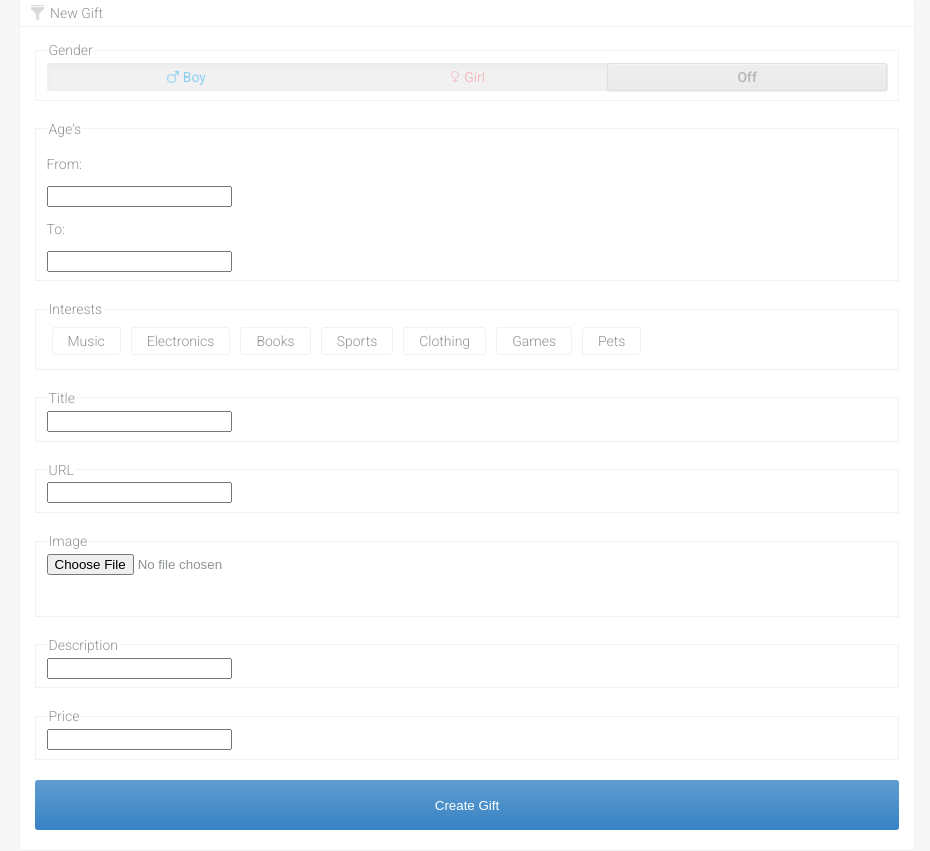
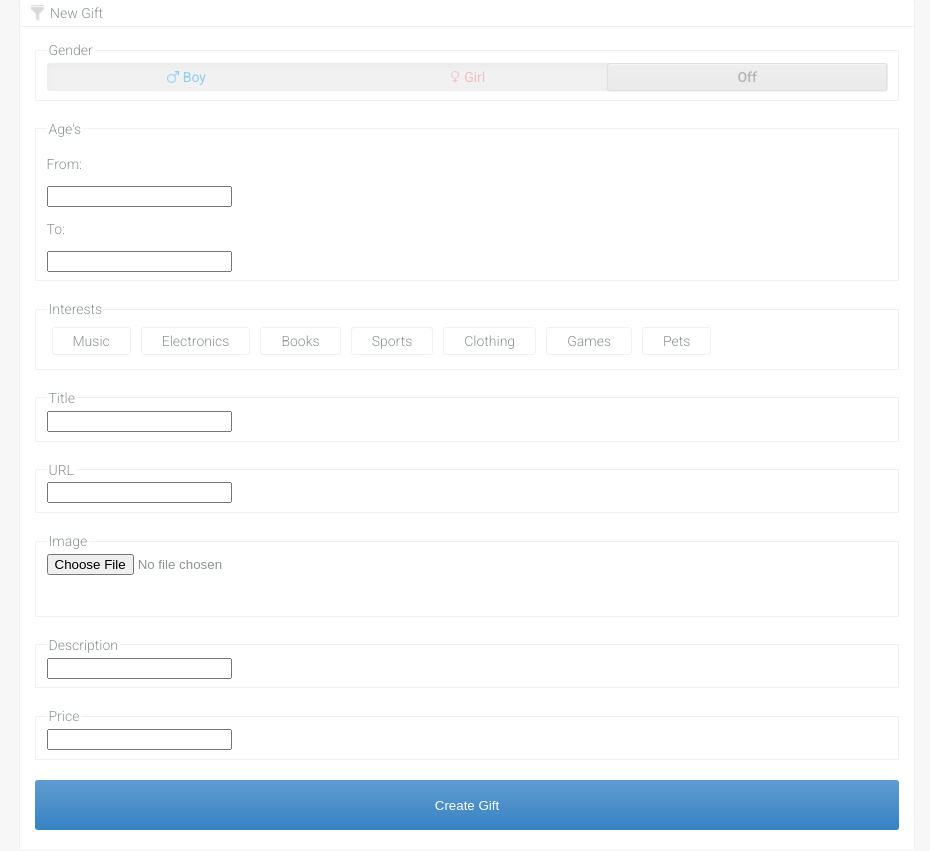
Before and after one commit to ZacharyMcGee/GiftCowboy, a PHP site: page /admin/new-product.php in a window 1280 px wide. Shown: the part 92-943 px from the top of the page, without its empty margins (173-1103 px from the left). Run offline with PHP 8.4, Linux system fonts and the light colour scheme; some libraries are stand-ins or nearby versions.

Commit message:
Update style.css

```diff
--- a/css/style.css
+++ b/css/style.css
@@ -209,8 +209,8 @@ body {
 .interest p {
   margin: 0px;
   padding: 5px;
-  padding-left: 15px;
-  padding-right: 15px;
+  padding-left: 20px;
+  padding-right: 20px;
   text-align: center;
 }
 
```
